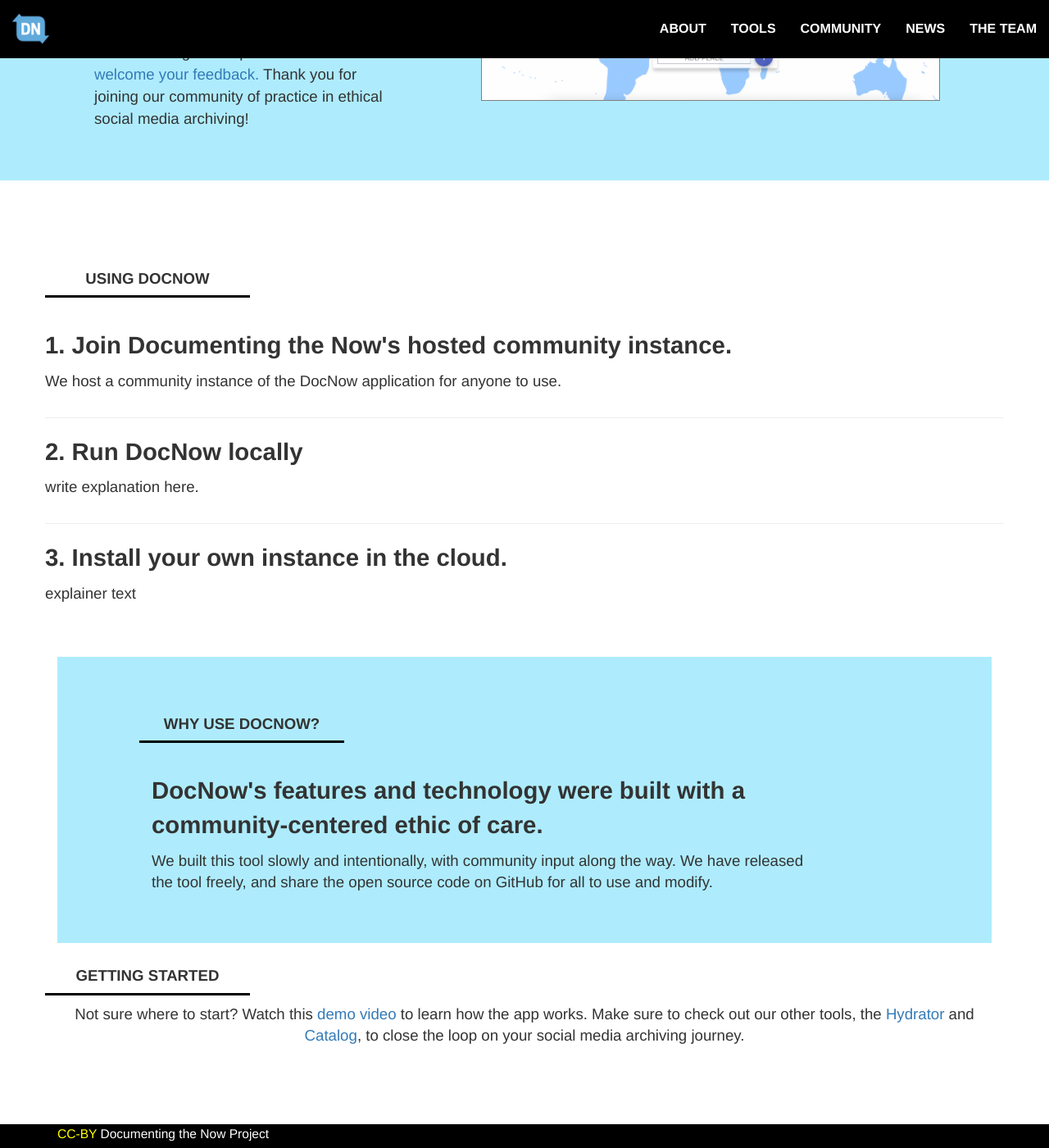
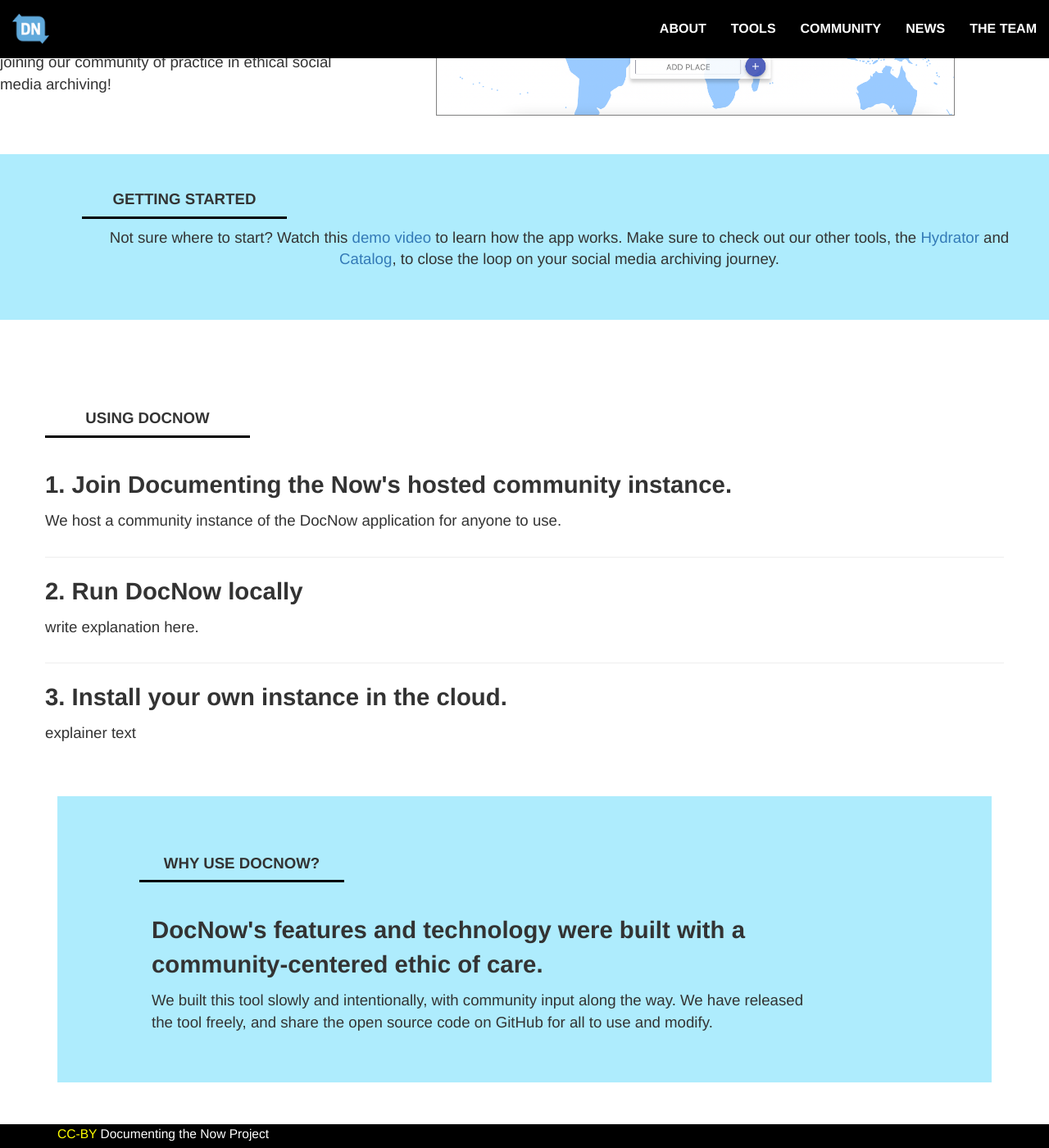
Before and after one commit to DocNow/docnow.github.io, a Jekyll site: the page built from docnow-app/index-revised.html, in a window 1280 px wide and 1400 px high, scrolled down 409 px. Shown: the whole window at 82% size. Built offline with Jekyll 4.4.1, drawn with Linux system fonts in a browser that asks for light colours.

Commit message:
Update index-revised.html

```diff
--- a/docnow-app/index-revised.html
+++ b/docnow-app/index-revised.html
@@ -6,7 +6,7 @@
 extra_js:
   - home.js
 ---
-      <section class="row bluesection">
+      <section class="row">
           <br>
           <br>
           <br>
@@ -22,7 +22,12 @@
             <div class="border text-center"><img src="{{ site.baseurl }}/img/docnow_apphome.png"></div><br>
          </div>
       </section>
-
+      <section class="row text-center bluesection">
+      <h2>Getting Started</h2>
+      <p>Not sure where to start? Watch this <a href="/">demo video</a> to learn how the app works. Make sure to
+      check out our other tools, the <a href="/">Hydrator</a> and <a hre="/">Catalog</a>, to close the loop on your
+    social media archiving journey.</p>
+    </section>
       <div class="container">
         <section class="row text-center">
           <br><br><br>
@@ -61,11 +66,6 @@
                 the tool freely, and share the open source code on GitHub for all to use and modify. </p>
             </div>
         </section>
-        <section class="row text-center">
-        <h2>Getting Started</h2>
-        <p>Not sure where to start? Watch this <a href="/">demo video</a> to learn how the app works. Make sure to
-        check out our other tools, the <a href="/">Hydrator</a> and <a hre="/">Catalog</a>, to close the loop on your
-      social media archiving journey.</p>
-      </section>
+
 
     </div>
```
